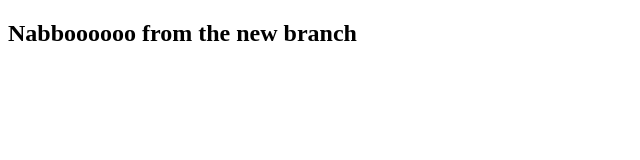
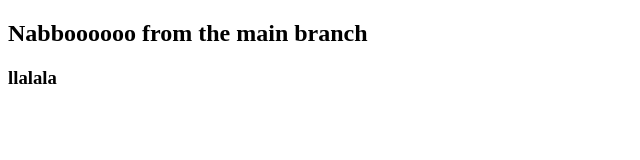
Before and after one commit to nabiha04/Html-hompage, a plain HTML site: page index.html in a window 1280 px wide. Shown: the whole page, without its empty margins (0-640 px from the left). Drawn offline with Linux system fonts and the light colour scheme.

Commit message:
added a new h3

```diff
--- a/index.html
+++ b/index.html
@@ -7,6 +7,7 @@
     <title>Document</title>
 </head>
 <body>
-    <h2>Nabboooooo from the new branch</h2>
+    <h2>Nabboooooo from the main branch</h2>
+    <h3>llalala</h3>
 </body>
 </html>
```
